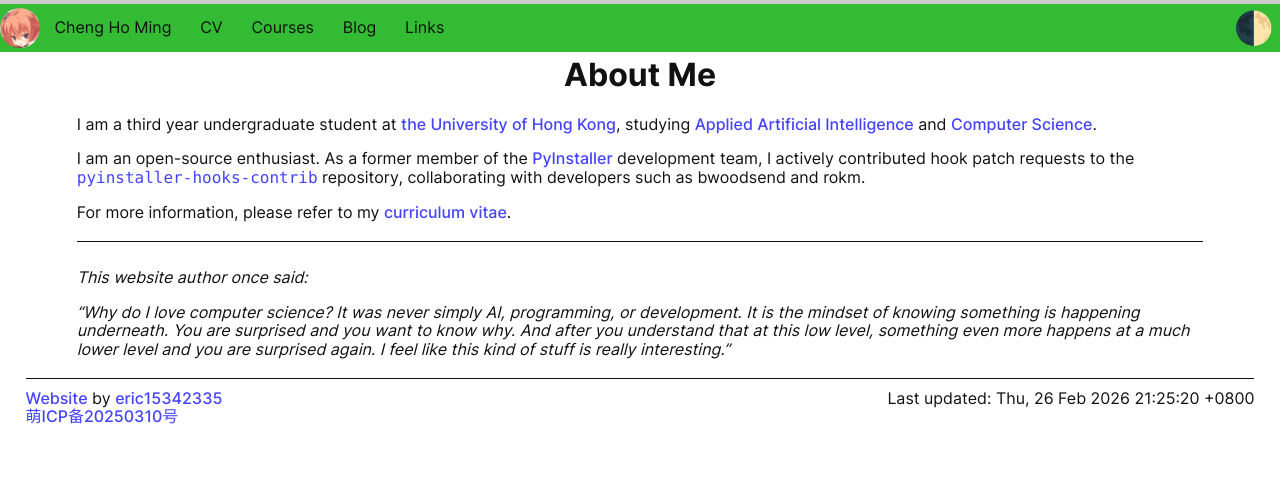
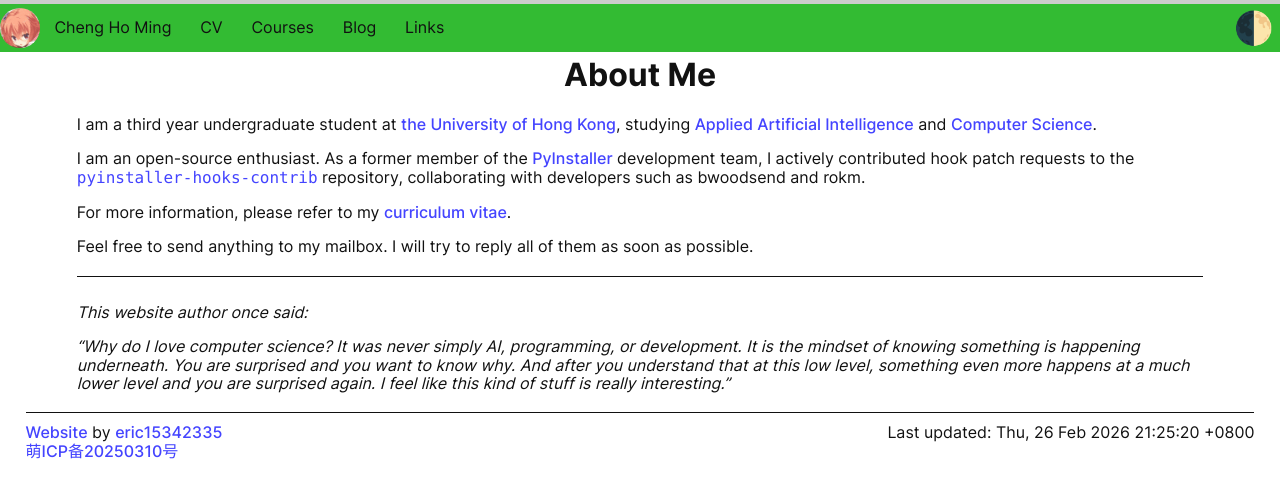
Before and after one commit to eric15342335/eric15342335.github.io, a Jekyll site: the page built from pages/index.html, in a window 1280 px wide. Shown: the top 498 px of the page. Built offline with Jekyll 4.4.1, drawn with Linux system fonts in a browser that asks for light colours.

Commit message:
page(main): encourage people to send emails to my mailbox

```diff
--- a/pages/index.html
+++ b/pages/index.html
@@ -34,6 +34,10 @@ description: ""
     <p>
       For more information, please refer to my <a href="/pages/cv.html" title="curriculum vitae">curriculum vitae</a>.
     </p>
+
+    <p>
+      Feel free to send anything to my mailbox. I will try to reply all of them as soon as possible.
+    </p>
   </article>
 
   <div class="separation-bar"></div>
```
